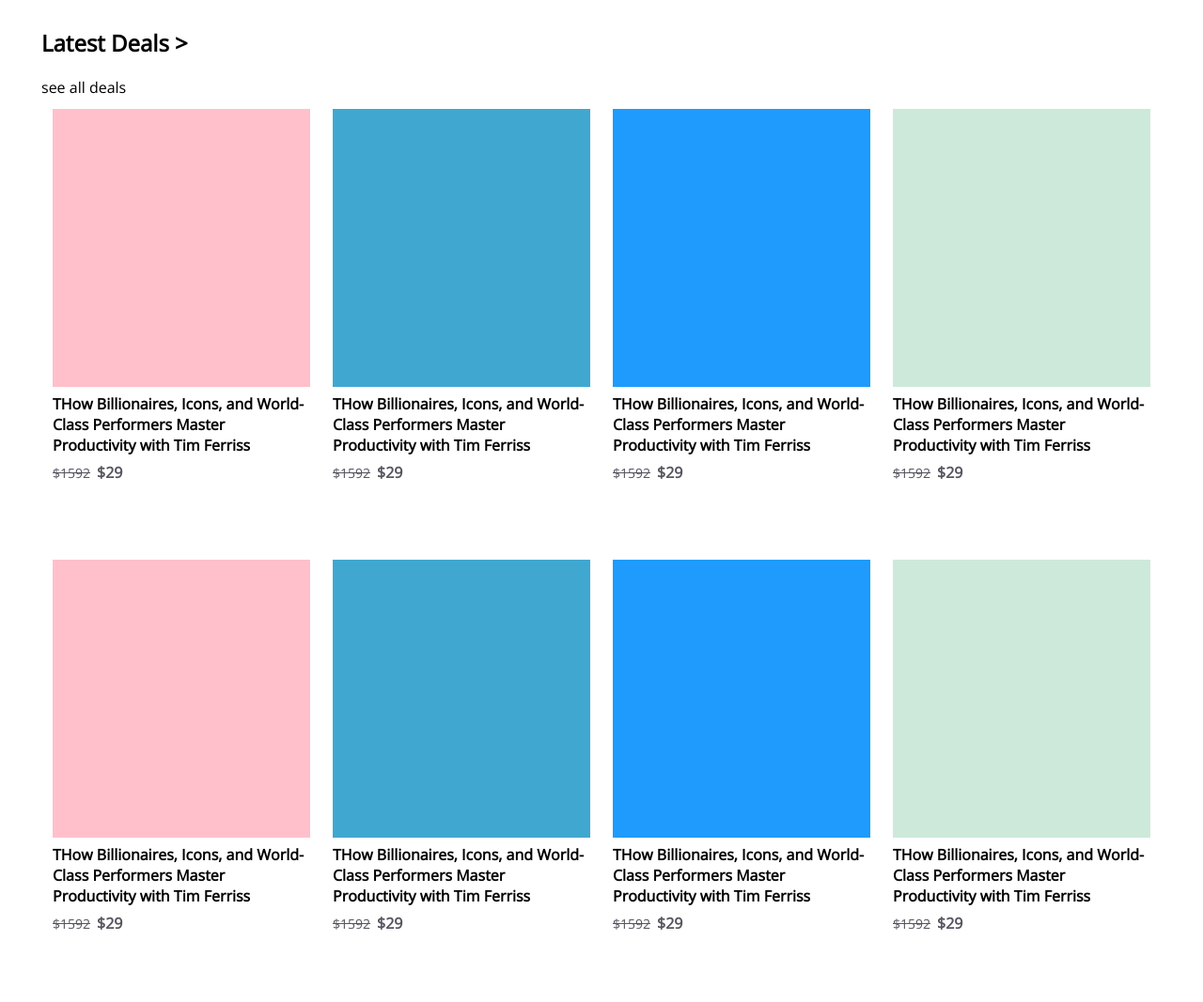
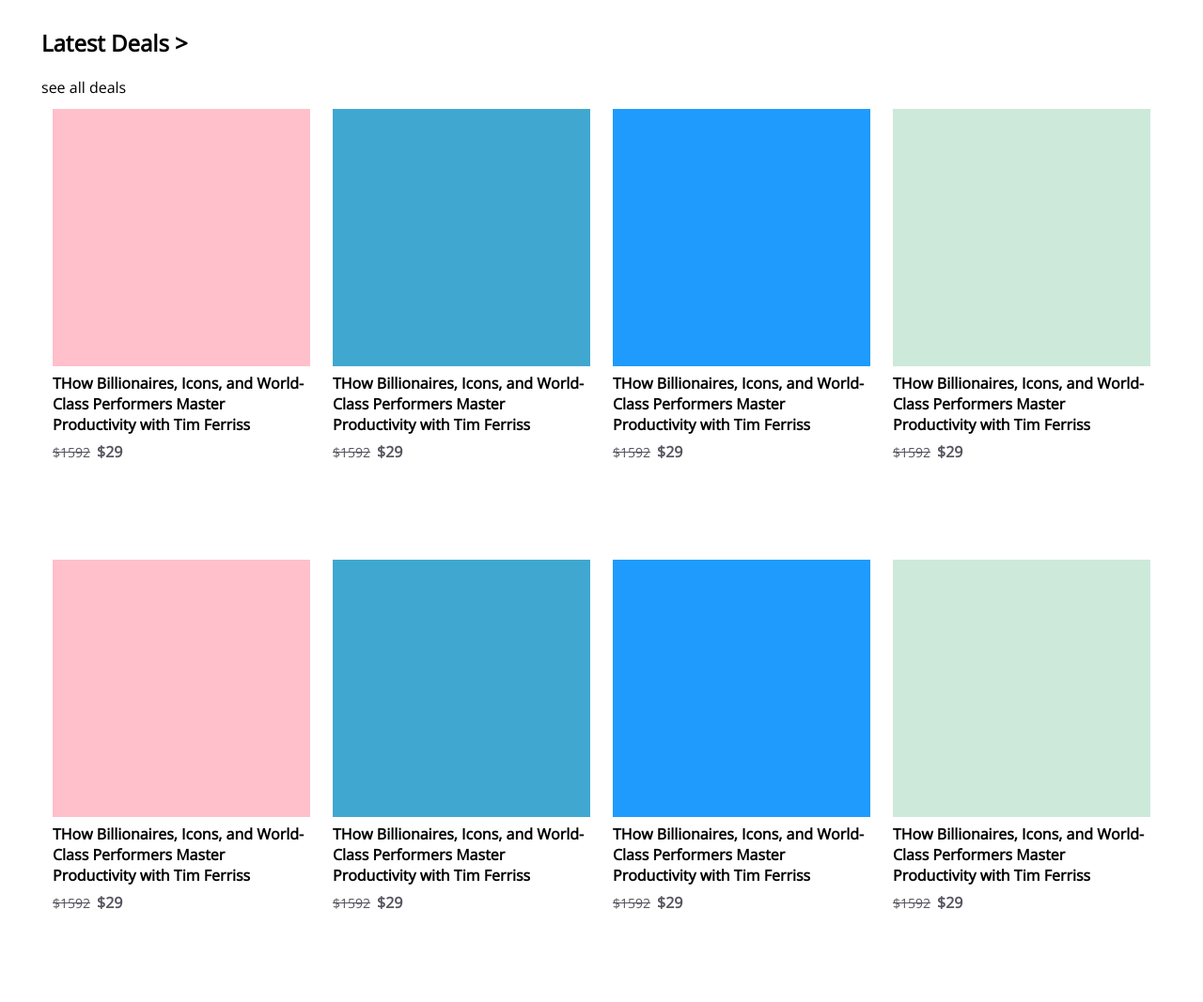
Before and after one commit to tafodinho/CMTimes, a plain HTML site: page index.html in a window 1280 px wide. Shown: the part 2955-4022 px from the top of the page at 94% size. Drawn offline with nearby package versions, Linux system fonts and the light colour scheme.

Commit message:
fixed square box responsiveness on the section before footer

```diff
--- a/assets/css/style.css
+++ b/assets/css/style.css
@@ -289,23 +289,24 @@
 }
 
 .latest-deal .latest-deal-image-1 {
-    height: 65%;
-    width: 100%;
     background: pink;
 }
+.square {
+    width: 100%;
+  }
+
+  .square:after {
+    content: "";
+    display: block;
+    padding-bottom: 100%;
+  }
 .latest-deal .latest-deal-image-2 {
-    height: 65%;
-    width: 100%;
     background: #40a8d0;
 }
 .latest-deal .latest-deal-image-3 {
-    height: 65%;
-    width: 100%;
     background: #1e9bfc;
 }
 .latest-deal .latest-deal-image-4 {
-    height: 65%;
-    width: 100%;
     background: #cde9da;
 }
 .latest-deal .latest-deal-title {
--- a/index.html
+++ b/index.html
@@ -366,56 +366,56 @@
             <span>see all deals</span>
             <ul class="latest-deals">
                 <li class="col-1-4 latest-deal">
-                    <div class="latest-deal-image-1">
+                    <div class="latest-deal-image-1 square">
 
                     </div>
                     <h4 class="latest-deal-title">THow Billionaires, Icons, and World-Class Performers Master Productivity with Tim Ferriss</h4>
                     <div><span class="old-price">$1592</span><span class="new-price">$29</span></div>
                 </li>
                 <li class="col-1-4 latest-deal">
-                    <div class="latest-deal-image-2">
+                    <div class="latest-deal-image-2 square">
 
                     </div>
                     <h4 class="latest-deal-title">THow Billionaires, Icons, and World-Class Performers Master Productivity with Tim Ferriss</h4>
                     <div><span class="old-price">$1592</span><span class="new-price">$29</span></div>
                 </li>
                 <li class="col-1-4 latest-deal">
-                    <div class="latest-deal-image-3">
+                    <div class="latest-deal-image-3 square">
 
                     </div>
                     <h4 class="latest-deal-title">THow Billionaires, Icons, and World-Class Performers Master Productivity with Tim Ferriss</h4>
                     <div><span class="old-price">$1592</span><span class="new-price">$29</span></div>
                 </li>
                 <li class="col-1-4 latest-deal">
-                    <div class="latest-deal-image-4">
+                    <div class="latest-deal-image-4 square">
 
                     </div>
                     <h4 class="latest-deal-title">THow Billionaires, Icons, and World-Class Performers Master Productivity with Tim Ferriss</h4>
                     <div><span class="old-price">$1592</span><span class="new-price">$29</span></div>
                 </li>
                 <li class="col-1-4 latest-deal">
-                    <div class="latest-deal-image-1">
+                    <div class="latest-deal-image-1 square">
 
                     </div>
                     <h4 class="latest-deal-title">THow Billionaires, Icons, and World-Class Performers Master Productivity with Tim Ferriss</h4>
                     <div><span class="old-price">$1592</span><span class="new-price">$29</span></div>
                 </li>
                 <li class="col-1-4 latest-deal">
-                    <div class="latest-deal-image-2">
+                    <div class="latest-deal-image-2 square">
 
                     </div>
                     <h4 class="latest-deal-title">THow Billionaires, Icons, and World-Class Performers Master Productivity with Tim Ferriss</h4>
                     <div><span class="old-price">$1592</span><span class="new-price">$29</span></div>
                 </li>
                 <li class="col-1-4 latest-deal">
-                    <div class="latest-deal-image-3">
+                    <div class="latest-deal-image-3 square">
 
                     </div>
                     <h4 class="latest-deal-title">THow Billionaires, Icons, and World-Class Performers Master Productivity with Tim Ferriss</h4>
                     <div><span class="old-price">$1592</span><span class="new-price">$29</span></div>
                 </li>
                 <li class="col-1-4 latest-deal">
-                    <div class="latest-deal-image-4">
+                    <div class="latest-deal-image-4 square">
 
                     </div>
                     <h4 class="latest-deal-title">THow Billionaires, Icons, and World-Class Performers Master Productivity with Tim Ferriss</h4>
```
